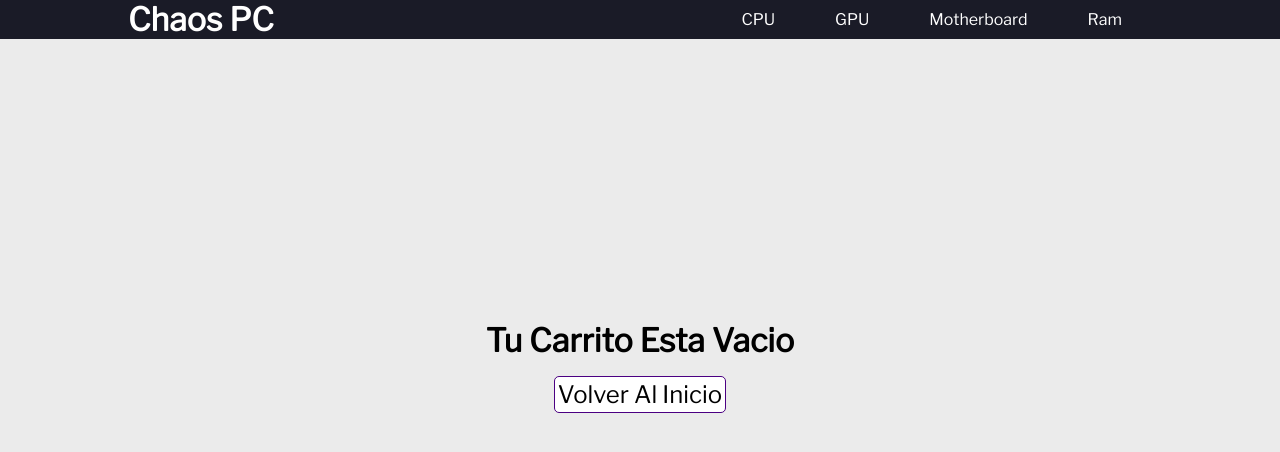
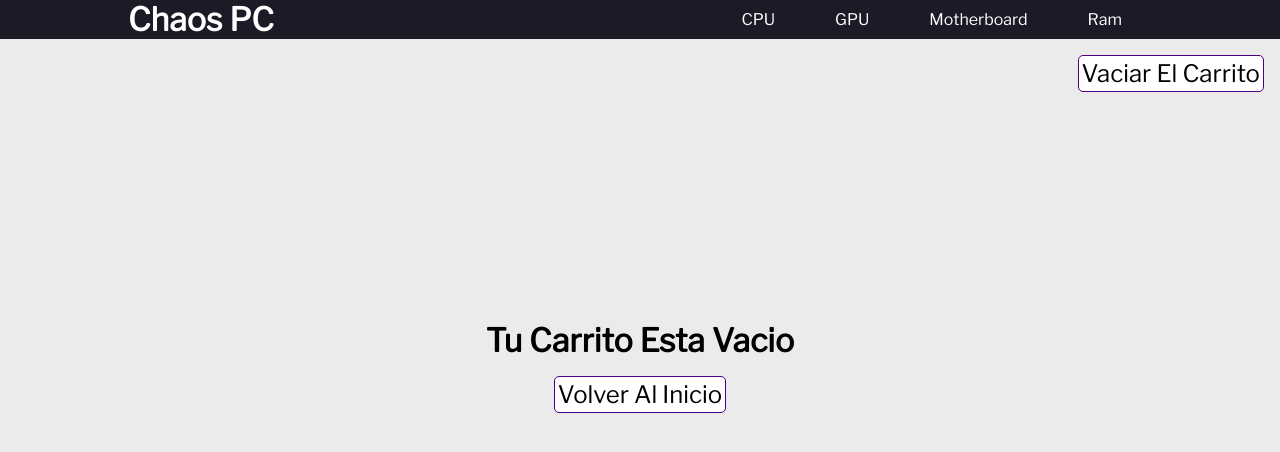
Before and after one commit to Leo-Cata/Chaos-PC-Leonel-Cata, a React (Create React App) app: page /cart in a window 1280 px wide. Shown: the top 452 px of the page. Built offline with nearby package versions, Linux system fonts and the light colour scheme.

Commit message:
cart view + item collection

```diff
--- a/src/containers/CartContainer/index.jsx
+++ b/src/containers/CartContainer/index.jsx
@@ -15,13 +15,15 @@ const CartContainer = () => {
   //get items in cart and map them and send them to CartItem
   return (
     <div>
+      <button className='cart-Clear' onClick={clearItems}>
+        Vaciar El Carrito
+      </button>
       {cart.length ? (
-        ((<button onClick={clearItems}>asdasd</button>),
         cart.map((cartProds) => {
           return <CartItem key={cartProds.id} cartProds={cartProds} />;
-        }))
+        })
       ) : (
-        <div className='cartNav'>
+        <div className='cart-Nav'>
           <h1 className='cart-Empty'>Tu Carrito Esta Vacio</h1>
           <button className='cartNavButton' onClick={handleNav}>
             Volver Al Inicio
--- a/src/containers/CartContainer/styles.scss
+++ b/src/containers/CartContainer/styles.scss
@@ -1,6 +1,6 @@
 @import "../../scss/variables";
 
-.cartNav{
+.cart-Nav{
   display: flex;
   justify-content: center;
   align-items: center;
@@ -11,6 +11,12 @@
   font-family: $font;
   padding: 1rem
 }
-.cartNavButton{
+.cartNavButton, .cart-Clear{
   @extend .button-Styles;
 }
+
+.cart-Clear{
+  margin: 1rem;
+  position: absolute;
+  right: 0;
+}
```
